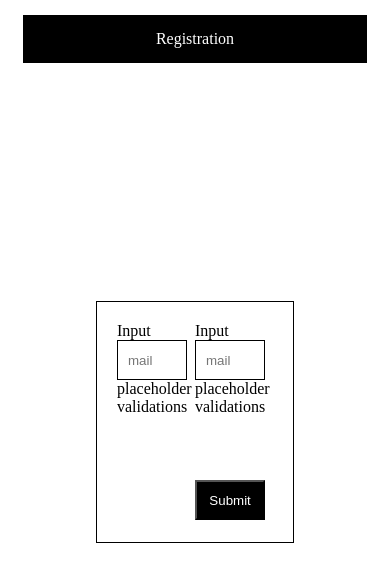
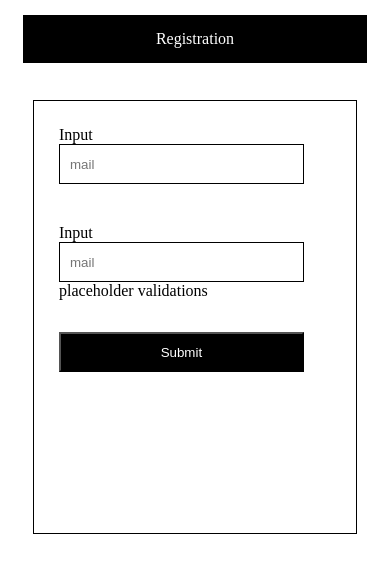
Before and after one commit to DomenicoSacco94/test-registration-form, a React (Create React App) app: page / in a window 390 px wide. Shown: the top 582 px of the page. Built offline with nearby package versions, Linux system fonts and the light colour scheme.

Commit message:
draft media query

```diff
--- a/src/App.css
+++ b/src/App.css
@@ -51,9 +51,48 @@
     background: black;
     color: white;
     text-align: center;
-
 }
 
 .validationDiv {
     height: 100px;
 }
+
+@media only screen
+and (min-width: 320px)
+and (max-width: 480px) {
+
+    .formItem {
+        padding: 10px;
+        width: 90%;
+        height: 20px;
+    }
+
+    .validationDiv {
+        height: 50px;
+    }
+
+    .formContainer {
+        height: 50%;
+        width: 80%;
+        border: 1px solid black;
+        display: block;
+        padding: 5px;
+        margin-top: 100px;
+        flex-direction: column;
+    }
+
+    .formColumn {
+        display: flex;
+        flex-direction: column;
+        padding: 20px;
+    }
+
+    .formItem {
+        height: 40px;
+    }
+
+    .submitDiv {
+        display: block;
+    }
+
+}
--- a/src/App.js
+++ b/src/App.js
@@ -1,6 +1,7 @@
 import './App.css';
 import InputForm from "./InputForm";
 import SubmitButton from "./SubmitButton";
+import MailForm from "./MailForm";
 
 function App() {
     return (
@@ -8,7 +9,7 @@ function App() {
         <div className="appHeader"> Registration </div>
             <div className="formContainer fixedBox">
                 <div className="formColumn">
-                <InputForm />
+                <MailForm />
                 </div>
                 <div className="formColumn">
                 <InputForm />
--- /dev/null
+++ b/src/MailForm.js
@@ -0,0 +1,11 @@
+function MailForm() {
+
+    return (
+        <>
+        <div> Input </div>
+        <input type="text" className="input formItem" placeholder="mail"/>
+        </>
+    );
+}
+
+export default MailForm;
```
